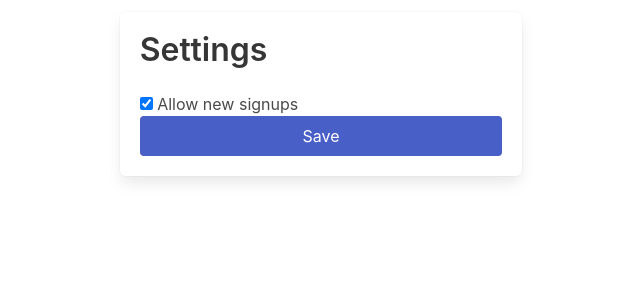
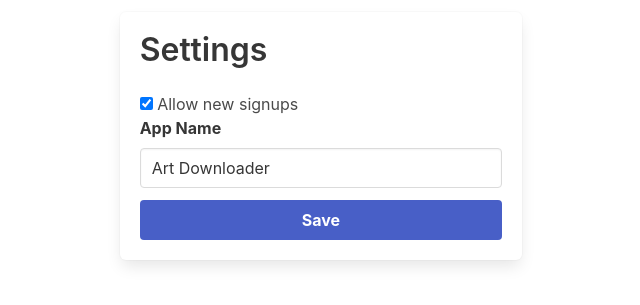
Before and after one commit to LexNastin/art-downloader, a Flask app: page /settings in a window 1280 px wide. Shown: the part 64-369 px from the top of the page, without its empty margins (319-959 px from the left). Run offline with Flask 3, Linux system fonts and the light colour scheme; the visitor is signed in with stand-in values (Sample User, id 1); data comes from the database, SQL or seed files in the repository.

Commit message:
allow changing app name and disabling signups

```diff
--- a/app/__init__.py
+++ b/app/__init__.py
@@ -14,19 +14,29 @@ db = SQLAlchemy()
 # media_manager = MediaManager()
 
 def create_app():
+    # create app
     app = Flask(__name__)
 
+    # setup secret key, db directory, and auto reload templates
     app.config["SECRET_KEY"] = os.getenv("SECRET_KEY") or os.urandom(32).hex()
     app.config["SQLALCHEMY_DATABASE_URI"] = "sqlite:///" + os.path.join(DATA_DIR, "data.db")
     app.config["TEMPLATES_AUTO_RELOAD"] = True
 
+    # initialize db with app context
     db.init_app(app)
 
+    # create db
     from .models import User, Post, Setting
-
     with app.app_context():
         db.create_all()
 
+    # setup global jinja variables
+    from .settings import get_setting, set_setting
+    @app.context_processor
+    def inject_globals():
+        return dict(app_name=get_setting("app_name", "Art Downloader"))
+
+    # setup login manager
     login_manager = LoginManager()
     login_manager.login_view = 'auth.login'
     login_manager.login_message = ''
@@ -36,6 +46,7 @@ def create_app():
     def load_user(user_id):
         return User.query.get(int(user_id))
 
+    # register blueprints
     from .auth import auth
     app.register_blueprint(auth)
 
--- a/app/main.py
+++ b/app/main.py
@@ -24,8 +24,11 @@ def settings():
 @main.route("/settings", methods=["POST"])
 @login_required
 def settings_post():
-    allow_signups = ("1" if request.form.get("allow_signups") == "on" else "0") or "1"
-    print(allow_signups)
+    allow_signups = request.form.get("allow_signups")
+    allow_signups = "1" if allow_signups == "on" else "0"
+    app_name = request.form.get("app_name")
+    app_name = app_name or get_setting("app_name", "Art Downloader")
 
     set_setting("allow_signups", allow_signups)
+    set_setting("app_name", app_name)
     return redirect(url_for("main.settings"))
--- a/app/templates/base.html
+++ b/app/templates/base.html
@@ -1,7 +1,7 @@
 <!DOCTYPE html>
 <html lang="en">
   <head>
-    <title>Art Downloader</title>
+    <title>{{ app_name }}</title>
     <meta charset="UTF-8" />
     <meta name="viewport" content="width=device-width, initial-scale=1" />
     <link
@@ -35,7 +35,7 @@
     <nav class="navbar">
       <div class="navbar-brand">
         <a class="navbar-item is-size-3" href="{{ url_for('main.index') }}">
-          Art Downloader
+          {{ app_name }}
         </a>
         <a class="navbar-burger" data-target="navbar-menu">
           <span></span>
--- a/app/templates/settings.html
+++ b/app/templates/settings.html
@@ -9,7 +9,19 @@
         <input type="checkbox" name="allow_signups" {% if allow_signups %} checked {% endif %}>
         Allow new signups
       </label>
-      <button class="button is-fullwidth is-link">Save</button>
+      <div class="field">
+        <label class="label">App Name</label>
+        <div class="control">
+          <input class="input" type="text" name="app_name" placeholder="App Name" value="{{ app_name }}">
+        </div>
+      </div>
+      <div class="field">
+        <div class="control">
+          <button class="button is-fullwidth is-link">
+            <strong>Save</strong>
+          </button>
+        </div>
+      </div>
     </form>
   </div>
 </div>
```
Also changed, not shown: app/auth.py (+13 -0 lines), app/templates/signup_disabled.html (added, +12 -0 lines).
